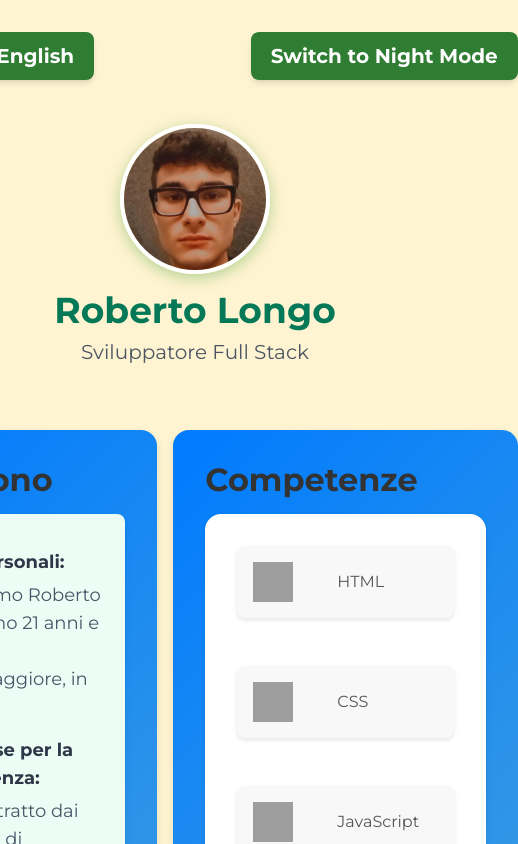
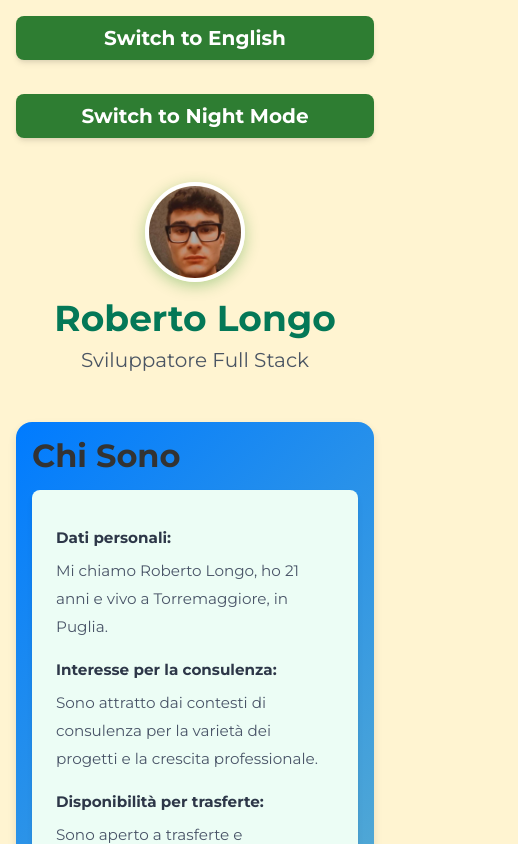
Before and after one commit to RobLong03/Curriculum-in-html, a plain HTML site: page index.html in a window 390 px wide. Shown: the top 844 px of the page, 518 px wide, since content can reach past the window. Drawn offline with nearby package versions, Linux system fonts and the light colour scheme; grey boxes are pictures that could not be loaded.

Commit message:
commit changement for media queries on smartphone and tablet

```diff
--- a/index.html
+++ b/index.html
@@ -14,12 +14,14 @@
 
 </head>
 <style>
-  body {
-    font-family: 'Montserrat', sans-serif;
-    background-color: #ffcd2936;
-    color: #333;
-    transition: background-color 0.3s ease, color 0.3s ease;
-  }
+ body {
+  font-family: 'Montserrat', sans-serif;
+  background-color: #ffcd2936;
+  color: #333;
+  margin: 0;
+  padding: 0;
+  box-sizing: border-box;
+}
 
   .dark-mode {
     background: linear-gradient(90deg, #000921, #160022);
@@ -207,7 +209,69 @@
     margin-top: 15px;
   }
 
+  @media (max-width: 768px) {
+  .container {
+    display: block;
+    padding: 1rem;
+  }
 
+  .fancy-section {
+    margin: 1rem 0;
+    padding: 1.5rem;
+  }
+
+  ul.experience-content {
+    grid-template-columns: 1fr;
+  }
+
+  ul.experience-content li {
+    flex-direction: column;
+    align-items: flex-start;
+  }
+
+  img.profile-img {
+    width: 100px;
+    height: 100px;
+  }
+
+  h2 {
+    font-size: 1.75rem;
+  }
+
+  .text-lg {
+    font-size: 1rem;
+  }
+
+  .mode-toggle,
+  .language-toggle {
+    width: 100%;
+    padding: 8px;
+    text-align: center;
+  }
+
+  .toggle-buttons {
+    flex-direction: column;
+    gap: 10px;
+  }
+}
+
+@media (max-width: 480px) {
+  .fancy-section {
+    padding: 1rem;
+  }
+
+  ul.experience-content {
+    padding: 1rem;
+  }
+
+  h2 {
+    font-size: 1.5rem;
+  }
+
+  .text-lg {
+    font-size: 0.95rem;
+  }
+}
 
 </style>
 </head>
```
